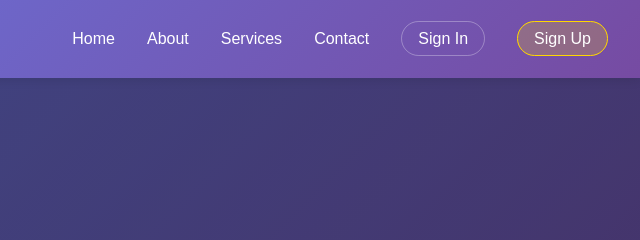
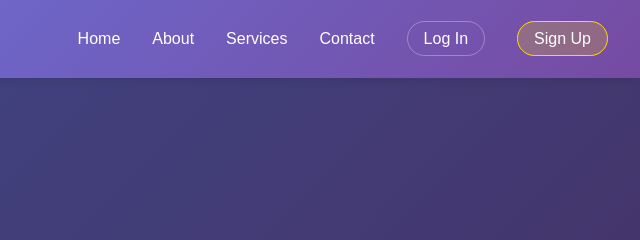
Before and after one commit to mohammadrehan1992/my-website-project, a plain HTML site: page index.html in a window 1280 px wide. Shown: the top 240 px of the page, 640-1280 px from the left. Drawn offline with Linux system fonts and the light colour scheme.

Commit message:
Update website content and styling

```diff
--- a/index.html
+++ b/index.html
@@ -17,7 +17,7 @@
                 <li><a href="#about">About</a></li>
                 <li><a href="#services">Services</a></li>
                 <li><a href="#contact">Contact</a></li>
-                <li><a href="signin.html" class="auth-link">Sign In</a></li>
+                <li><a href="signin.html" class="auth-link">Log In</a></li>
                 <li><a href="signup.html" class="auth-link signup-link">Sign Up</a></li>
             </ul>
         </nav>
```
